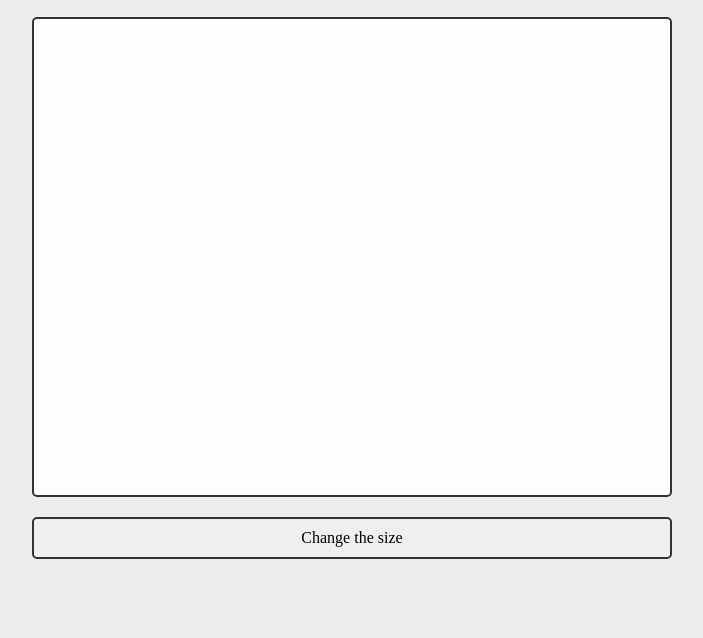
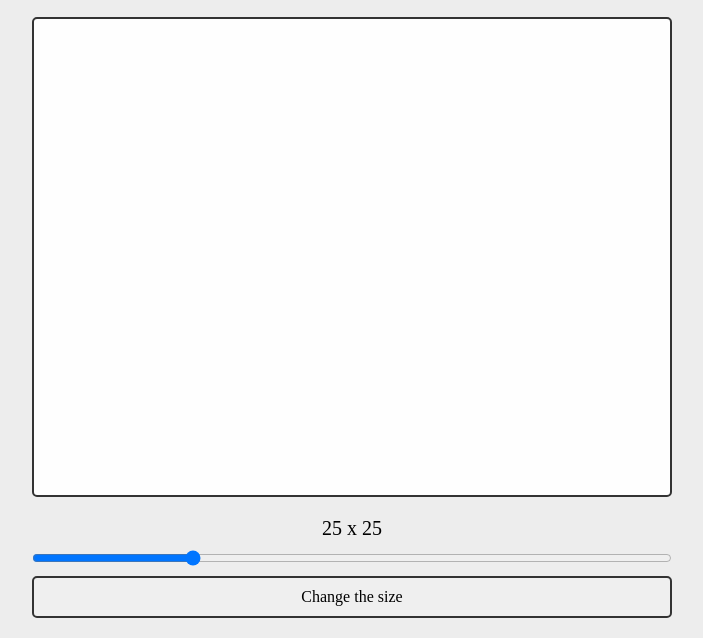
Before and after one commit to romek-krasnoperov/Etch-A-Sketch, a plain HTML site: page index.html in a window 1280 px wide. Shown: the part 224-862 px from the top of the page, without its empty margins (288-991 px from the left). Before the commit the page ends 803 px from the top, so only its background shows below. Drawn offline with Linux system fonts and the light colour scheme.

Commit message:
Input type range was added and the size is captured from one

```diff
--- a/index.html
+++ b/index.html
@@ -28,8 +28,8 @@
         <div class="grid"></div>
 
         <div class="container size">
-            <!--<div class="sizeValue"><p>10 x 10</p></div>
-            <input type="range" class="range" min="2" max="20" value="11" >-->
+            <div class="sizeValue"><p>25 x 25</p></div>
+            <input type="range" class="range" min="1" max="99" value="25">
             <button class="size-change">Change the size</button>
         </div>
     </div>
```
